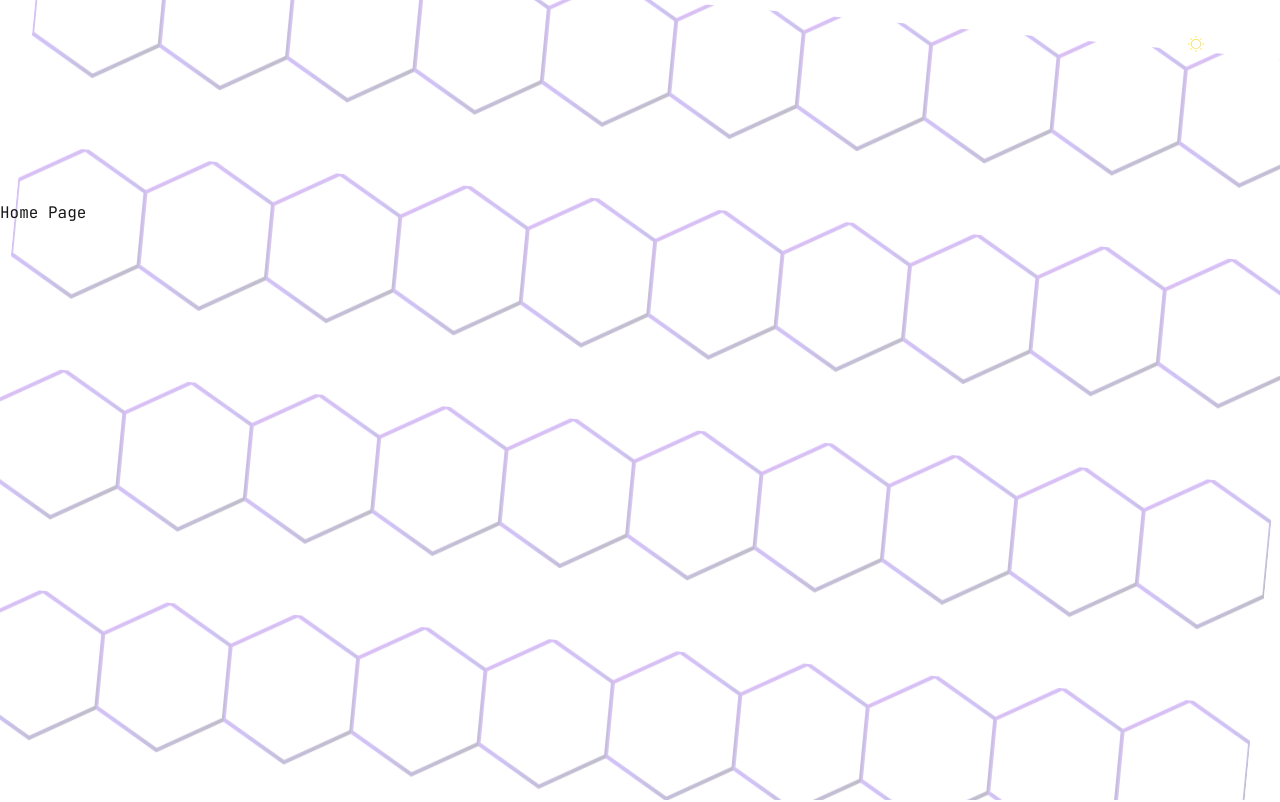
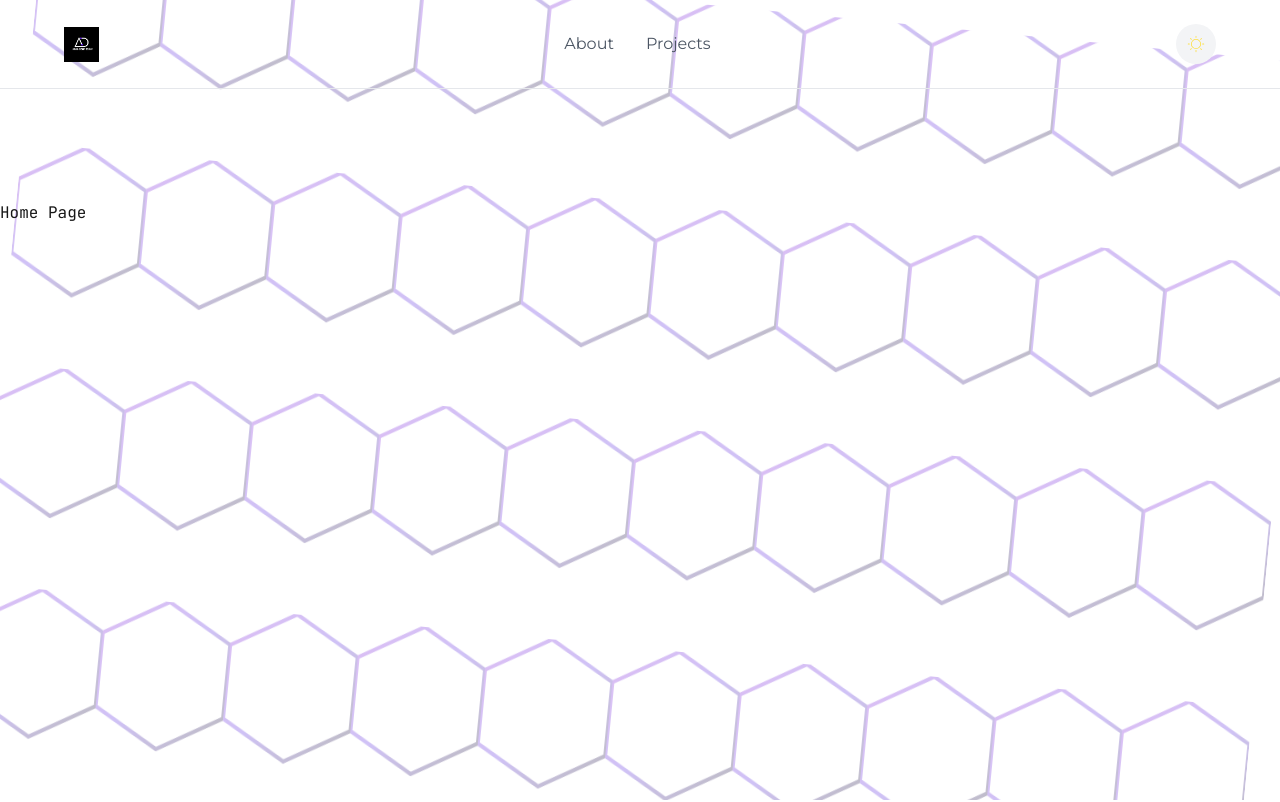
Before and after one commit to Delightsheriff/portfolio-v2, a Next.js app: page / in a window 1280 px wide. Shown: the top 802 px of the page. Built offline with nearby package versions, Linux system fonts and the light colour scheme.

Commit message:
postioning fix

```diff
--- a/src/app/layout.tsx
+++ b/src/app/layout.tsx
@@ -100,9 +100,11 @@ export default function RootLayout({
           disableTransitionOnChange
         >
           <HexagonBackground />
-          <Navbar />
-          <main className=" relative z-10">{children}</main>
-          <Footer />
+          <main className="relative z-10 min-h-dvh flex flex-col">
+            <Navbar />
+            <section className="flex-grow min-h-dvh">{children}</section>
+            <Footer />
+          </main>
         </ThemeProvider>
       </body>
     </html>
```
